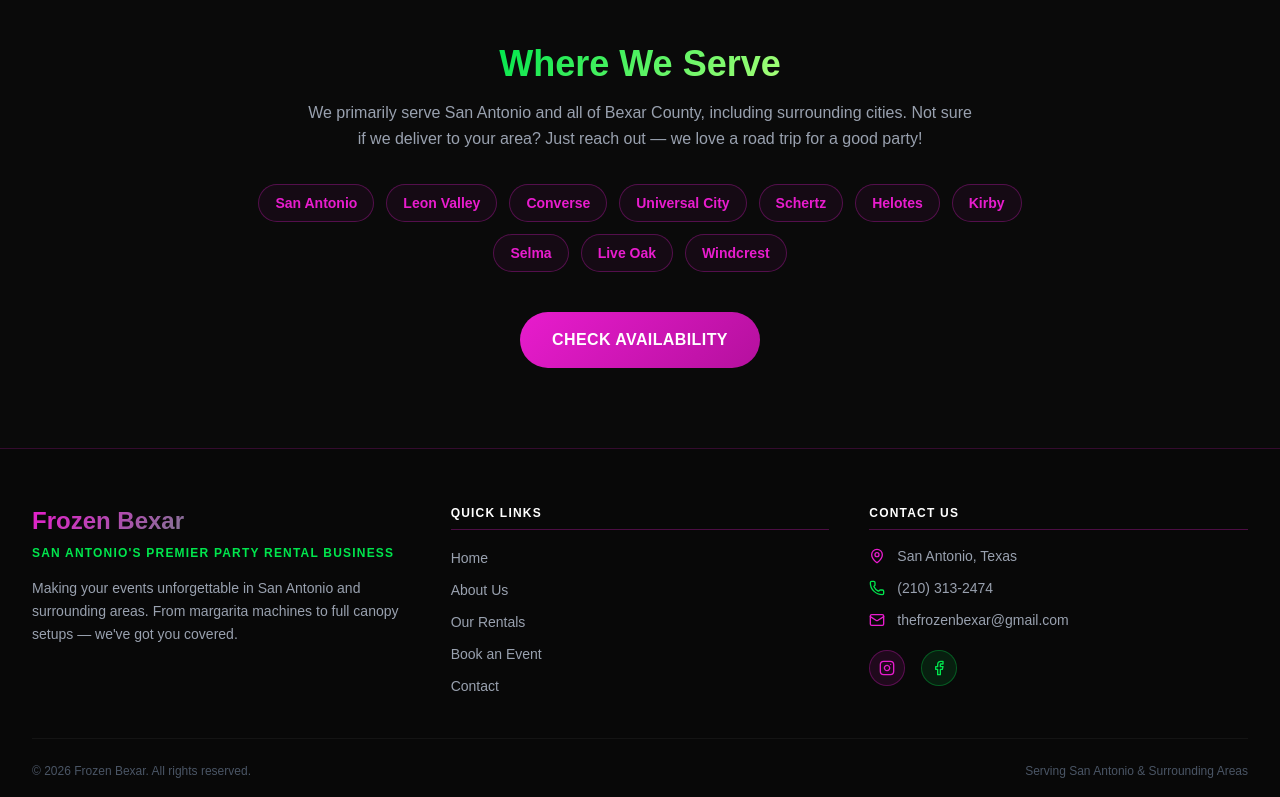
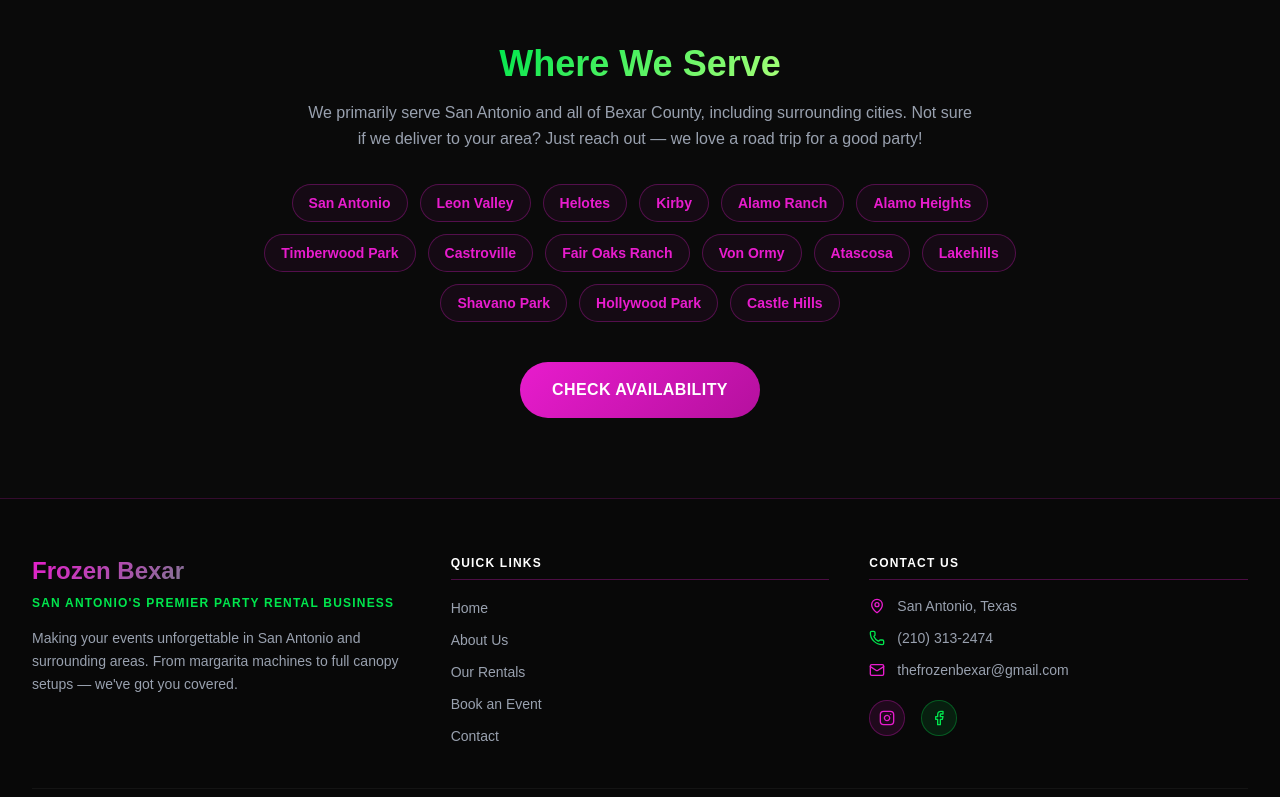
Before and after one commit to founderai/frozenbexar, a Next.js app: page /about in a window 1280 px wide. Shown: the part 1544-2341 px from the top of the page. Built offline with nearby package versions, Linux system fonts and the light colour scheme.

Commit message:
about: update service area cities

```diff
--- a/app/about/page.tsx
+++ b/app/about/page.tsx
@@ -167,14 +167,19 @@ export default function AboutPage() {
             {[
               "San Antonio",
               "Leon Valley",
-              "Converse",
-              "Universal City",
-              "Schertz",
               "Helotes",
               "Kirby",
-              "Selma",
-              "Live Oak",
-              "Windcrest",
+              "Alamo Ranch",
+              "Alamo Heights",
+              "Timberwood Park",
+              "Castroville",
+              "Fair Oaks Ranch",
+              "Von Ormy",
+              "Atascosa",
+              "Lakehills",
+              "Shavano Park",
+              "Hollywood Park",
+              "Castle Hills",
             ].map((city) => (
               <span
                 key={city}
```
